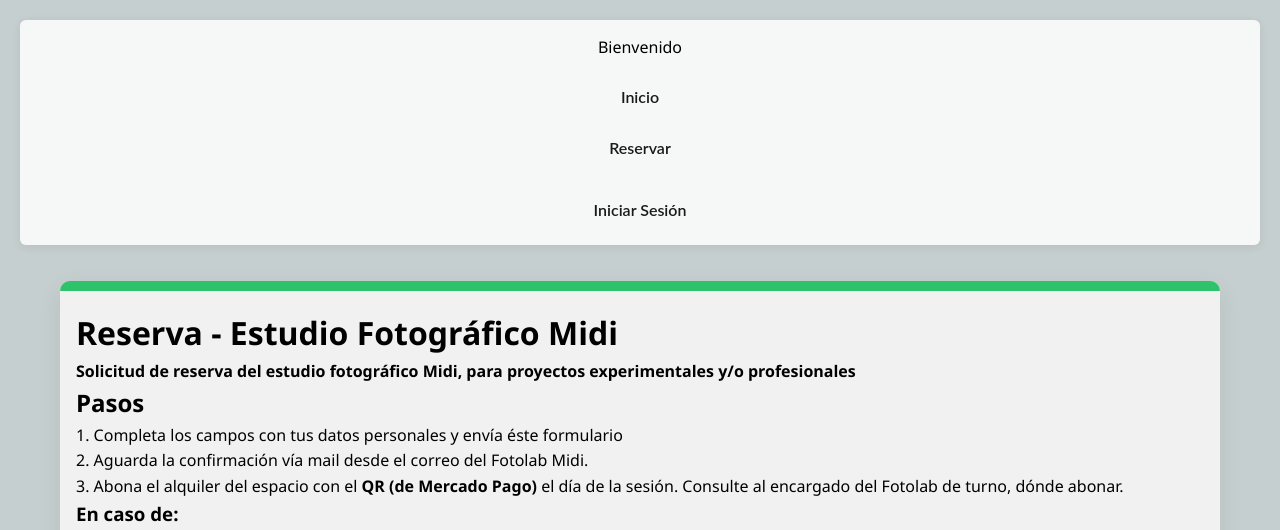
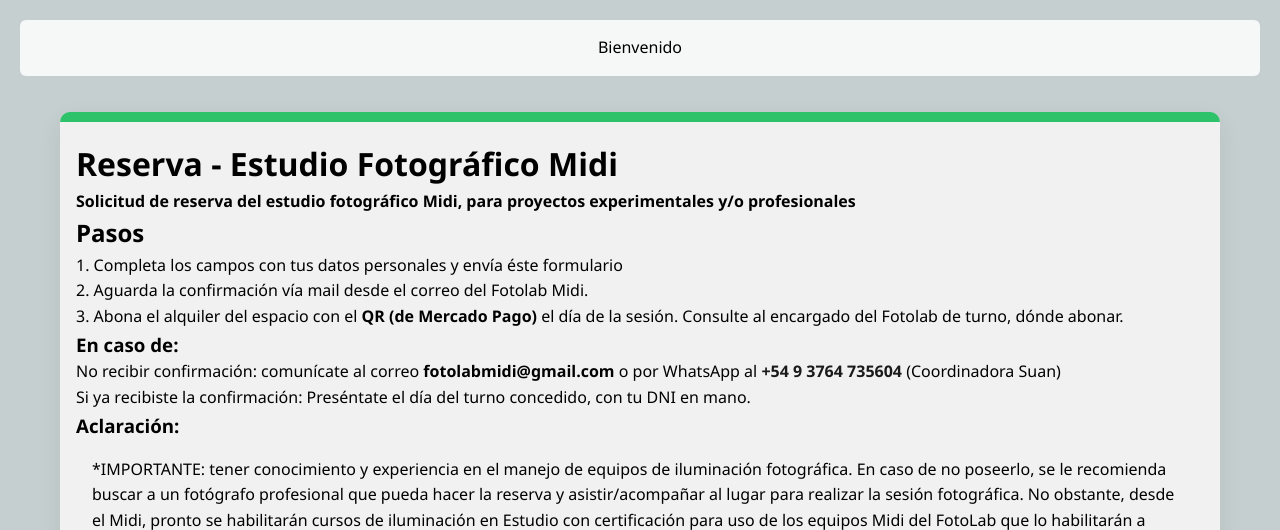
Before and after one commit to Rafav8899/Reserva_de_establecimiento, a PHP site: page /reserva_estudio/ in a window 1280 px wide. Shown: the top 530 px of the page. Run offline with PHP 8.4, Linux system fonts and the light colour scheme; a stand-in replaces the project's code that opens the database connection.

Commit message:
Mejora de diseño header

```diff
--- a/style.css
+++ b/style.css
@@ -628,8 +628,11 @@
         padding: 15px;
         background-color: var(--header-bg);
         border-radius: var(--border-radius);
-        box-shadow: var(--shadow-header);
+        /* box-shadow: var(--shadow-header); */
         gap: 15px;
+    }
+    .header .nav-menu{
+        display: none;
     }
     .nav-menu {
         width: 100%;
```
Also changed, not shown: index.php (line endings or trailing spaces).
